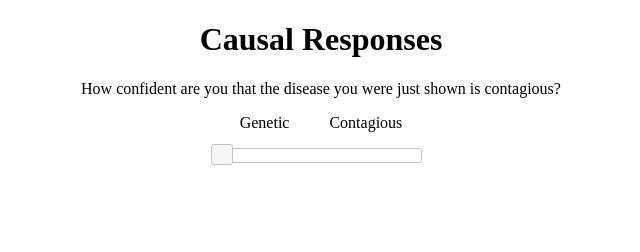
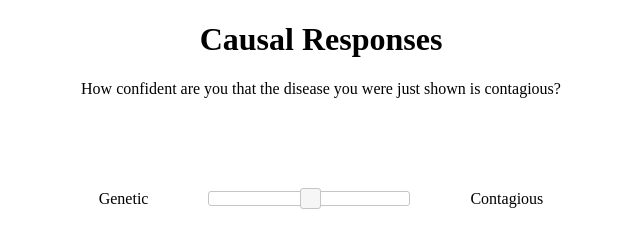
Before and after one commit to aviaviavi/web-exp, a plain HTML site: page response.html in a window 1280 px wide. Shown: the whole page, without its empty margins (319-959 px from the left). Drawn offline with nearby package versions, Linux system fonts and the light colour scheme.

Commit message:
inline response markers, slider defaults to middle

```diff
--- a/response.html
+++ b/response.html
@@ -7,7 +7,7 @@
 	<script src="/socket.io/socket.io.js"></script>
 	<script>
     $(function() {
-        $( "#slider" ).slider({min:0, max:100, width:200, slide: function( event, ui ) {
+        $( "#slider" ).slider({min:0, max:100, width:200, value:50, slide: function( event, ui ) {
                 $( "#slider" ).val( ui.value );
     			},
                 change: function(event, ui) {
@@ -16,9 +16,10 @@
         			$("#sbutton").css("display", "block");
             }, stop: function(event, ui) {
             	document.getElementById("confidence").innerHTML = "Confidence = " + this.value
-            	$("#genetic").css("font-size", (30 - ((22/100) * this.value)));
-				$("#contagious").css("font-size", (8 + ((22/100) * this.value)));
-            } });
+    //         	$("#genetic").css("font-size", (30 - ((22/100) * this.value)));
+				// $("#contagious").css("font-size", (8 + ((22/100) * this.value)));
+            } }).val(null);
+
     });
 
     function submit () {
@@ -38,9 +39,13 @@
 <body>
 	<div align="center">
 		<p>How confident are you that the disease you were just shown is contagious?</p>
-		<p><span id="genetic">Genetic</span> &nbsp&nbsp&nbsp&nbsp
-			&nbsp&nbsp&nbsp<span id="contagious"> Contagious</span>
-		<div id="slider" style="width:200px"></div></br></br>
+		<table cellspacing="20" cellpadding="20">
+			<tr>
+				<td style="text-align:right"><span id="genetic">Genetic</span></td>
+				<td><div id="slider" style="width:200px"></div></td>
+				<td style="text-align:left"><span id="contagious"> Contagious</span></td></br></br>
+			</tr>
+		</table>
 		<p id="confidence" style="display:none">Confidence = 0</p>
 		<button type="button" id="sbutton" style="display:none" onclick="submit()">Submit</button>
 </html>
```
